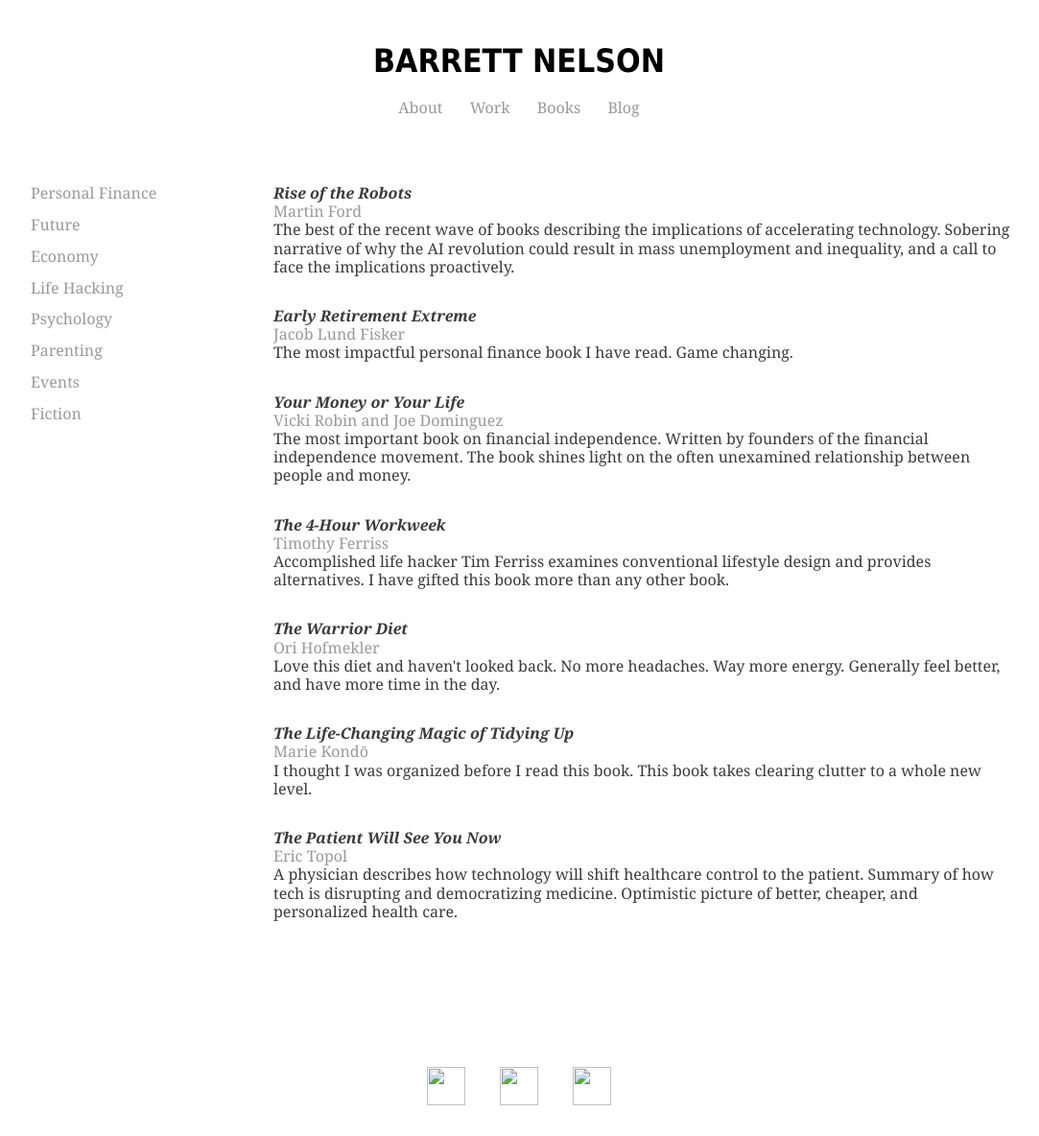
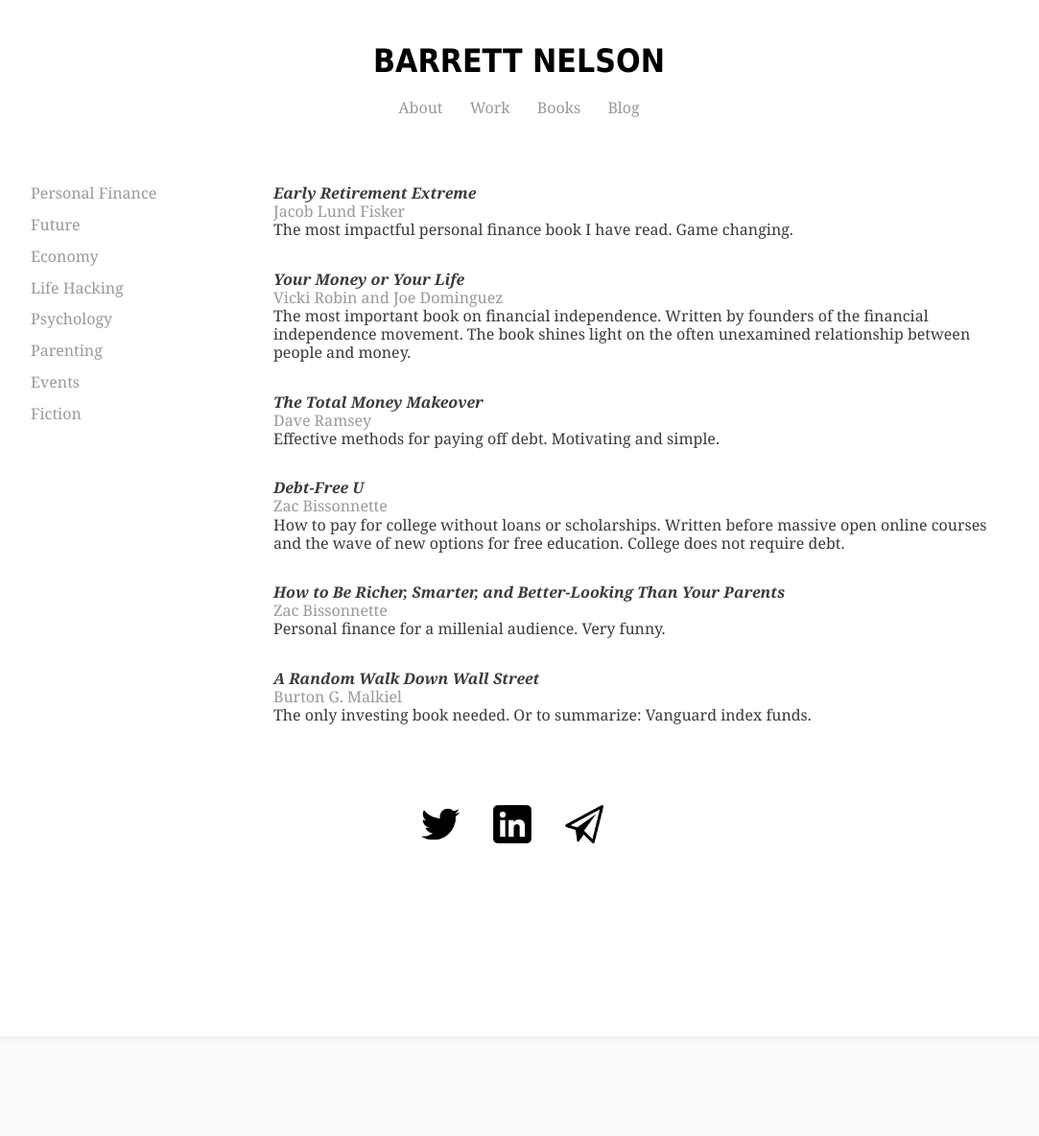
Before and after one commit to bstnel/bstnel.github.io, a Jekyll site: the page books/finance/index.html, which Jekyll copies as it is, in a window 1280 px wide. Shown: the whole page at 96% size, without its empty margins (99-1182 px from the left). Built offline with Jekyll 4.4.1, drawn with Linux system fonts in a browser that asks for light colours; after the commit the page ends 1080 px from its top, so only the background shows below that.

Commit message:
Update index.html

```diff
--- a/books/finance/index.html
+++ b/books/finance/index.html
@@ -30,7 +30,6 @@
         		<li><a href="/blog">Blog</a></li>
     		</ul>
 		</nav>
-
                      <nav>
     		<ul class="nav2">
         	<li><a href="/books/finance">Personal Finance</a></li>
@@ -46,11 +45,6 @@
 
 <div class="books">
             <p>
-  <h3>Rise of the Robots</h3>
-  <h4>Martin Ford</h4>
-  <h5>The best of the recent wave of books describing the implications of accelerating technology. Sobering narrative of why the AI revolution could result in mass unemployment and inequality, and a call to face the implications proactively. </h5>
-  </p>
-            <p>
           <h3>Early Retirement Extreme</h3>
   <h4>Jacob Lund Fisker</h4>
   <h5>The most impactful personal finance book I have read. Game changing. </h5>
@@ -61,34 +55,36 @@
   <h5>The most important book on financial independence. Written by founders of the financial independence movement. The book shines light on the often unexamined relationship between people and money. </h5>
       </p>
       <p>
-          <h3>The 4-Hour Workweek</h3>
-  <h4>Timothy Ferriss</h4>
-  <h5>Accomplished life hacker Tim Ferriss examines conventional lifestyle design and provides alternatives. I have gifted this book more than any other book.</h5>
+          <h3>The Total Money Makeover</h3>
+  <h4>Dave Ramsey</h4>
+  <h5>Effective methods for paying off debt. Motivating and simple. </h5>
       </p>
       <p>
-          <h3>The Warrior Diet</h3>
-  <h4>Ori Hofmekler</h4>
-  <h5>Love this diet and haven't looked back. No more headaches. Way more energy. Generally feel better, and have more time in the day. </h5>
+          <h3>Debt-Free U</h3>
+  <h4>Zac Bissonnette</h4>
+  <h5>How to pay for college without loans or scholarships. Written before massive open online courses and the wave of new options for free education. College does not require debt. </h5>
       </p>
       <p>
-          <h3>The Life-Changing Magic of Tidying Up</h3>
-  <h4>Marie Kondō</h4>
-  <h5>I thought I was organized before I read this book. This book takes clearing clutter to a whole new level. </h5>
+  <h3>How to Be Richer, Smarter, and Better-Looking Than Your Parents</h3>
+  <h4>Zac Bissonnette</h4>
+  <h5>Personal finance for a millenial audience. Very funny.</h5>
       </p>
       <p>
-          <h3>The Patient Will See You Now</h3>
-  <h4>Eric Topol</h4>
-  <h5>A physician describes how technology will shift healthcare control to the patient. Summary of how tech is disrupting and democratizing medicine. Optimistic picture of better, cheaper, and personalized health care. </h5>
+  <h3>A Random Walk Down Wall Street</h3>
+  <h4>Burton G. Malkiel</h4>
+  <h5>The only investing book needed. Or to summarize: Vanguard index funds.</h5>
       </p>
 	</div>
+	<p>
+<h6>
+	        <ul>
+	        <li><a href="https://twitter.com/barstonel"><img src="../../twitter-256-black.png"style="width:40px;height:40px;"></a></li>
+		<li><a href="https://www.linkedin.com/in/barrettnelson/"><img src="../../linkedin-256-black.png"style="width:40px;height:40px;"></a></li>
+		<li><a href="mailto:bstnel@gmail.com"><img src="../../email-256-black.png"style="width:40px;height:40px;"></a></li>
+		</ul>
+</h6>
+</p>
 </div>
 
-<footer>
-	        <ul class="footer">
-	        <li><a href="https://twitter.com/barstonel"><img src="../twitter-256-black.png"style="width:40px;height:40px;"></a></li>
-		<li><a href="https://www.linkedin.com/in/barrettnelson/"><img src="../linkedin-256-black.png"style="width:40px;height:40px;"></a></li>
-		<li><a href="mailto:bstnel@gmail.com"><img src="../email-256-black.png"style="width:40px;height:40px;"></a></li>
-		</ul>
-</footer>
 </body>
 </html>
```
Lines whose indentation alone changed are shown as unchanged.
